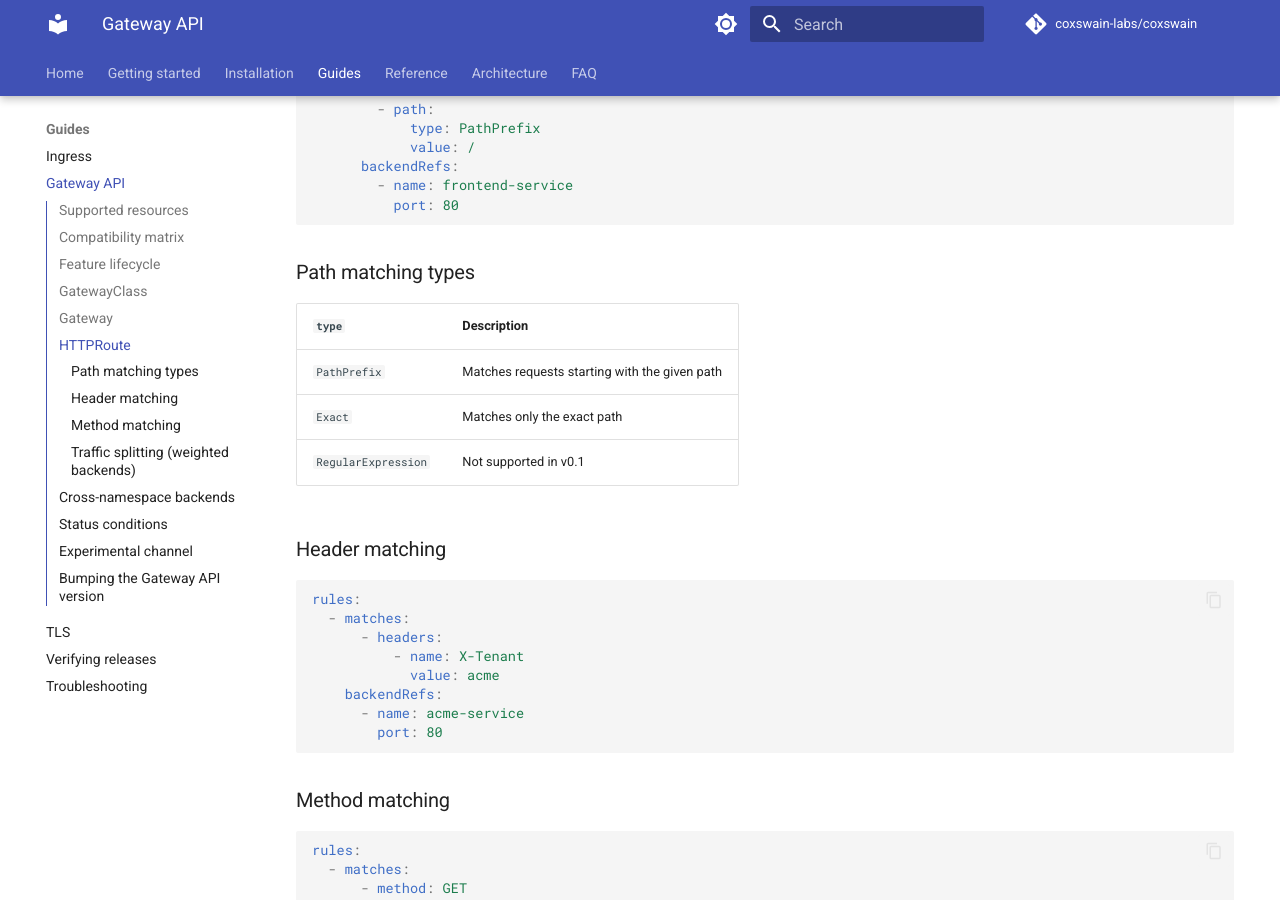
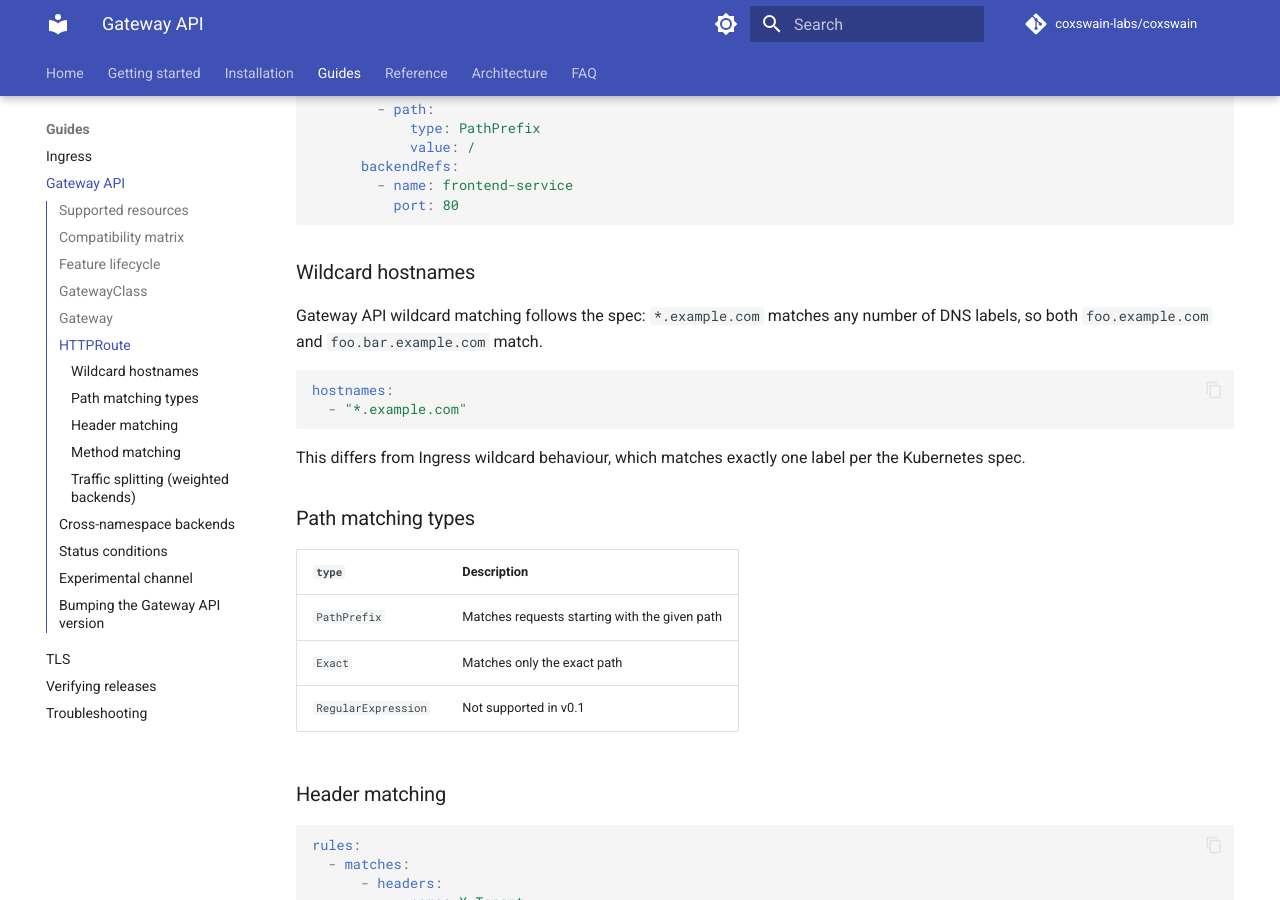
Before and after one commit to coxswain-labs/coxswain, an MkDocs documentation site: the page built from docs/guides/gateway-api.md, in a window 1280 px wide and 900 px high, scrolled down 2272 px. Built offline with MkDocs 1.6.1 and Material for MkDocs 9.7.7, drawn with Linux system fonts in a browser that asks for light colours; comment, search, counter and statistics services are not loaded; the version menu is left out.

Commit message:
docs(guides): update wildcard hostname semantics after #122
Ingress: single-label per Kubernetes spec (*.example.com matches
foo.example.com only).
Gateway API: multi-label per spec (*.example.com matches any depth).
Remove the old "Gateway API semantics apply to both" deviation note.

Refs #30

````diff
--- a/docs/guides/gateway-api.md
+++ b/docs/guides/gateway-api.md
@@ -91,6 +91,17 @@ spec:
         - name: frontend-service
           port: 80
 ```
+
+### Wildcard hostnames
+
+Gateway API wildcard matching follows the spec: `*.example.com` matches any number of DNS labels, so both `foo.example.com` and `foo.bar.example.com` match.
+
+```yaml
+hostnames:
+  - "*.example.com"
+```
+
+This differs from Ingress wildcard behaviour, which matches exactly one label per the Kubernetes spec.
 
 ### Path matching types
 
````
Also changed, not shown: docs/guides/ingress.md (+1 -1 lines).
